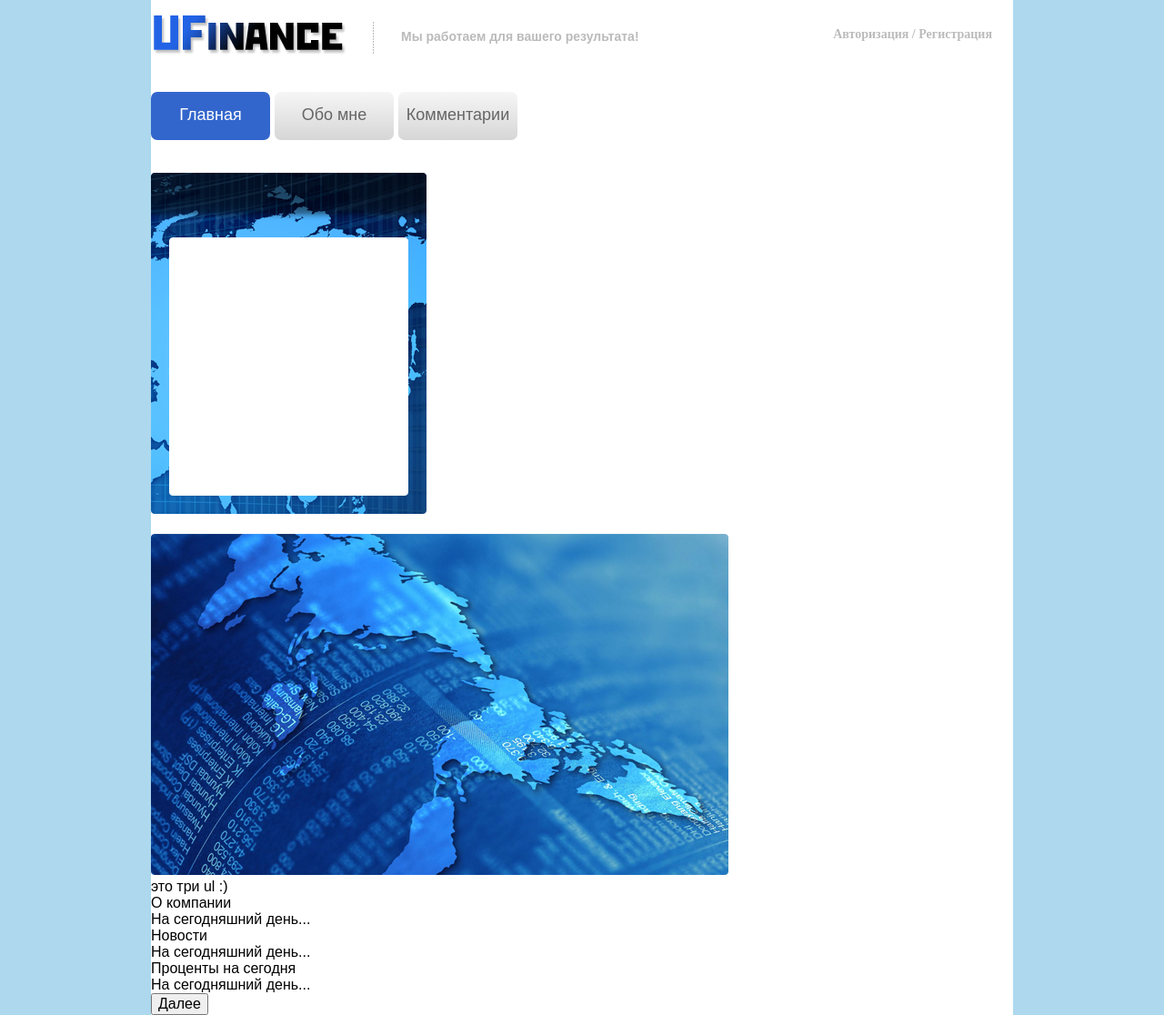
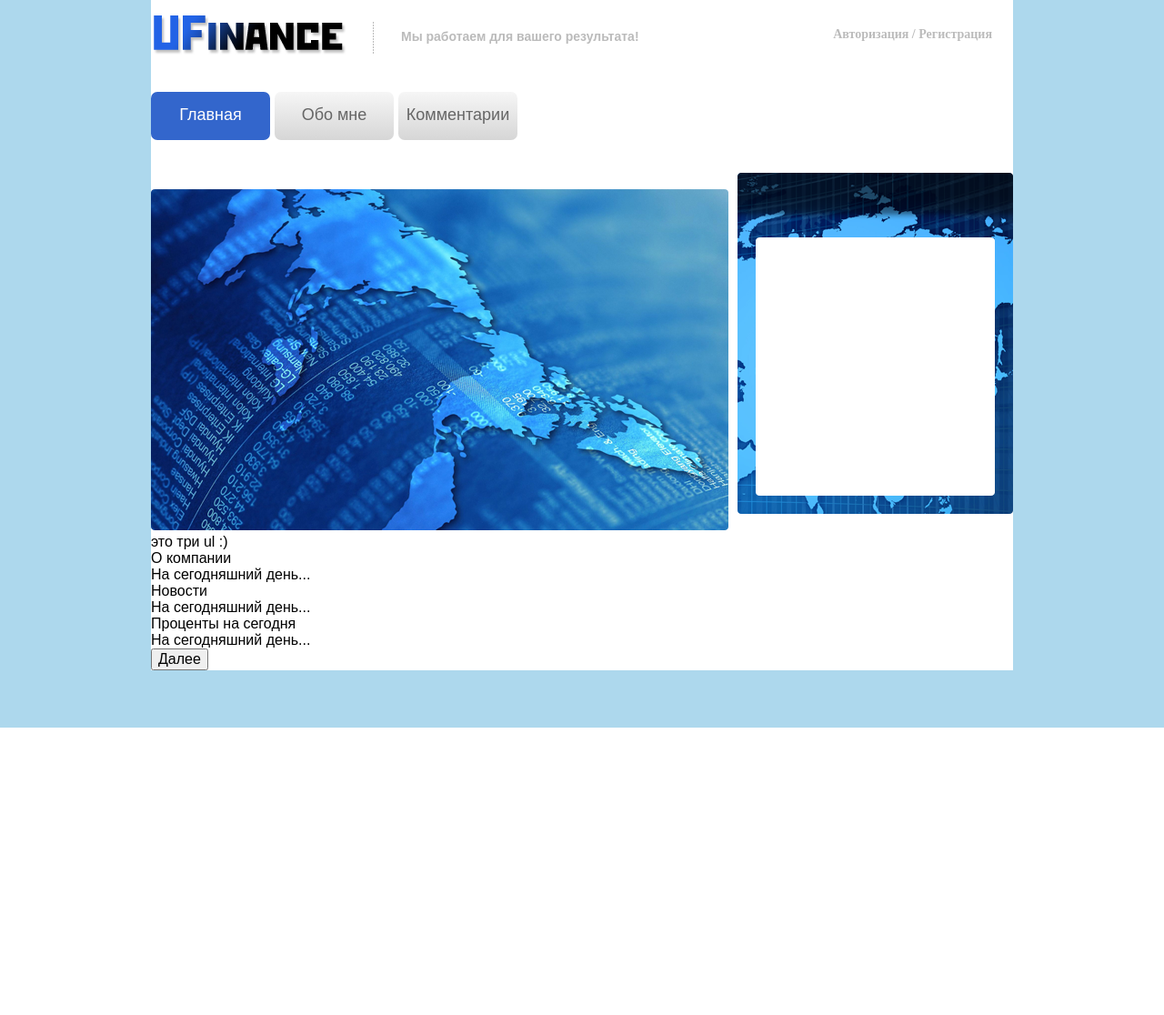
Before and after one commit to pyri/presentation-site, a PHP site: page / in a window 1280 px wide. Shown: the whole page at 91% size. After the commit the page ends 800 px from the top, so only its background shows below. Run offline with PHP 8.4, Linux system fonts and the light colour scheme; data comes from the database, SQL or seed files in the repository; some libraries are stand-ins or nearby versions.

Commit message:
Added all necessary files.

```diff
--- a/css/style.css
+++ b/css/style.css
@@ -89,10 +89,9 @@ header {
   color: #FFFEFE;
   text-decoration: none;
 }
-.active {
-  color: #FFFEFE;
-  background-color: #3366CC;
+/*CONTENT*/
+/*SIDEBAR RIGHT*/
+#sidebar-right {
+  float: right;
 }
-/**/
-/*SIDEBAR RIGHT*/
 /*FOOTER*/
--- a/css/style.less
+++ b/css/style.less
@@ -109,11 +109,15 @@ header {
     }
   }
 }
-.active{
-  color: #FFFEFE;
-  background-color: #3366CC;
+
+/*CONTENT*/
+
+
+
+/*SIDEBAR RIGHT*/
+
+#sidebar-right{
+  float: right;
 }
 
-/**/
-/*SIDEBAR RIGHT*/
 /*FOOTER*/
--- a/view/pages/mainpage_view.php
+++ b/view/pages/mainpage_view.php
@@ -1,5 +1,5 @@
 <?php $articles = Model::readMainPage(); ?>
-<div class="content border">
+<div class="content">
     <img src="../img/slider.png" alt="Картинка для слайдера"/>
     <? /*foreach ($articles as $article): ?>
         <h2><?php echo $article->title1; ?></h2>
--- a/view/template.php
+++ b/view/template.php
@@ -34,7 +34,7 @@
         </div>
 
         <div id="main">
-            <aside class="sidebar-right border">
+            <aside id="sidebar-right">
                 <img src="../img/frame.png" alt="Фоторамка для таблицы"/>
                 <!--<ul>
                     <li class="partition-dashed"><a href="/">Главная</a></li>
```
